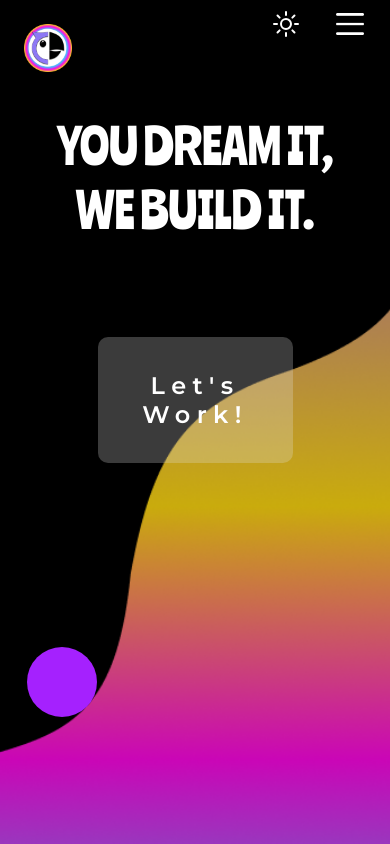
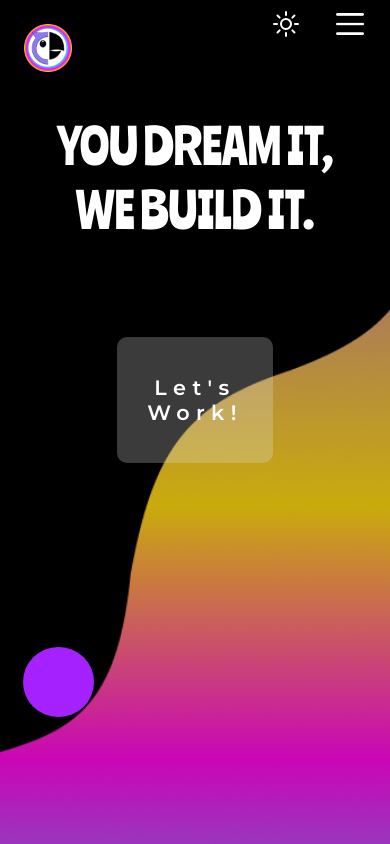
Before and after one commit to irizow/web-agency, a React (Vite) app: page / in a window 390 px wide. Shown: the top 844 px of the page. Built offline with nearby package versions, Linux system fonts and the light colour scheme.

Commit message:
fix hero animation

```diff
--- a/src/components/CardStack/card.module.css
+++ b/src/components/CardStack/card.module.css
@@ -88,6 +88,29 @@ body {
     }
 
 }
+
+@keyframes iconmovementmobile {
+    0% {
+
+        opacity: 0.4;
+    }
+
+    33% {
+        opacity: 0,6
+    }
+
+    66% {
+        opacity: 1
+    }
+
+    100% {
+        opacity: 0.6;
+
+    }
+
+
+}
+
 .cardicons {
     width: 7rem;
     margin-top: 2rem;
@@ -116,8 +139,8 @@ body {
     }
 
     .cardicons {
-        animation: none;
         width: 5rem;
+        animation: iconmovementmobile 2s infinite ease-in forwards;
     }
 
 }
--- a/src/components/Fistbump/Form.jsx
+++ b/src/components/Fistbump/Form.jsx
@@ -7,7 +7,7 @@ export default function ContactForm({isDarkMode}) {
 
     return (
         <>
-                <h1 className={styles.formtitle}>LET'S MAKE MAGIC TOGETHER</h1>
+                <h1 className={styles.formtitle}>MAKE IT HAPPEN</h1>
                 <form action="mailto:irisrossell@gmail.com" method="GET" className={styles.form}>
                     <label htmlFor="name"></label>
                     <input id="name" name="name" type="text" placeholder='Name'></input>
--- a/src/components/Hero/Hero.jsx
+++ b/src/components/Hero/Hero.jsx
@@ -35,25 +35,33 @@ export default function Hero({isDarkMode, setShowForm}) {
         transition={{duration: 0.5, ease: 'easeOut'}}>
             <motion.div className={styles.herotext}
              variants={{
-                visible: {opacity: 1, y: 0},
-                hidden: {opacity: 0, y: 75},
+                visible: {opacity: 1, scale: [1, 1.1, 1]},
+                hidden: {opacity: 0},
              }}
              initial='hidden'
              animate='visible'
-             transition={{duration: 0.5, ease: 'easeIn'}}>
+             transition={{duration: 1, ease: 'easeIn'}}>
                 <div className={styles.textdiv}>
                     <p> YOU DREAM IT,</p>
                     <p> WE BUILD IT.</p>
                 </div>
 
                 <HashLink to='#contact'>
-                    <button className={styles.buttondiv} onClick={()=>{setShowForm(true)}}>Let's Work!</button>
+                    <button
+
+                     className={styles.buttondiv} onClick={()=>{setShowForm(true)}}>Let's Work!</button>
                 </HashLink>
 
             </motion.div>
          <motion.div
         drag
         className={styles.balloon}
+        animate={{ y: [0, -150, 0, -100, 0, -50, 0, -10, 0] }}
+        transition={{
+            duration: 4, // Total duration of the bounce
+            ease: "easeInOut", // Easing function for the keyframes
+            times: [0, 0.15, 0.3, 0.45, 0.6, 0.75, 0.9, 1], // Time points for the keyframes
+          }}
         whileTap={{scale: 0.9}}
         whileHover={{
            translateY: 20,
--- a/src/components/Hero/hero.module.css
+++ b/src/components/Hero/hero.module.css
@@ -34,7 +34,7 @@ html {
     background-color: #a521fe;
     position: absolute;
     z-index: 100;
-    left: 7vw;
+    left: 6vw;
     bottom: 15vh;
     pointer-events: auto;
     cursor:grab;
@@ -95,6 +95,8 @@ html {
     }
 }
 
+
+
 .buttondiv {
     background-color: rgba(228, 228, 228, 0.258);
     border: 1px solid white;
@@ -131,8 +133,8 @@ html {
     }
 
     .buttondiv {
-        width: 50vw;
-        font-size: 1.5rem;
+        width: 40vw;
+        font-size: 1.3rem;
         border: none;
     }
 
--- a/src/components/Services/Services.jsx
+++ b/src/components/Services/Services.jsx
@@ -96,12 +96,12 @@ const backgroundColor = isDarkMode ? 'black' : 'white';
         <div id='services' className={styles.servicesmaindiv} style={{background: `linear-gradient(rgb(153, 0, 255), ${backgroundColor}, ${backgroundColor})`}}>
 
             <div className={styles.buttonbox}>
-                <span className={styles.selectionspan} style={isMonthly ? {fontWeight: 'bold'} : {fontWeight: '500'}}>Subscription</span>
+                <span className={styles.selectionspan}>Subscription</span>
                 <label className={styles.switch}>
                 <input onClick={()=>setIsMonthly(!isMonthly)} type="checkbox"/>
                 <span className={styles.slider}></span>
                 </label>
-                <span className={styles.selectionspan} style={isMonthly ? {fontWeight: '500'} : {fontWeight: 'bold'}} >One Time</span>
+                <span className={styles.selectionspan} >One Time</span>
              </div>
             <div className={styles.servicesdiv}>
                 {services.map((service, index) =>
```
